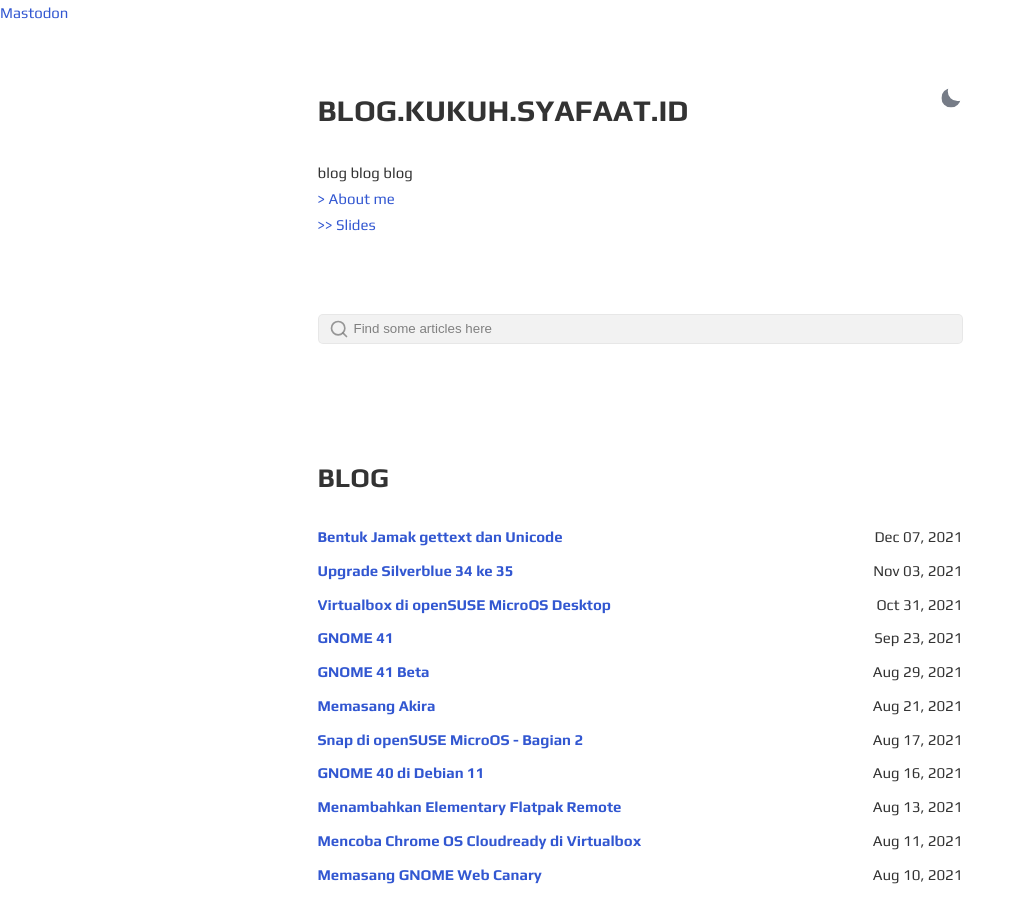
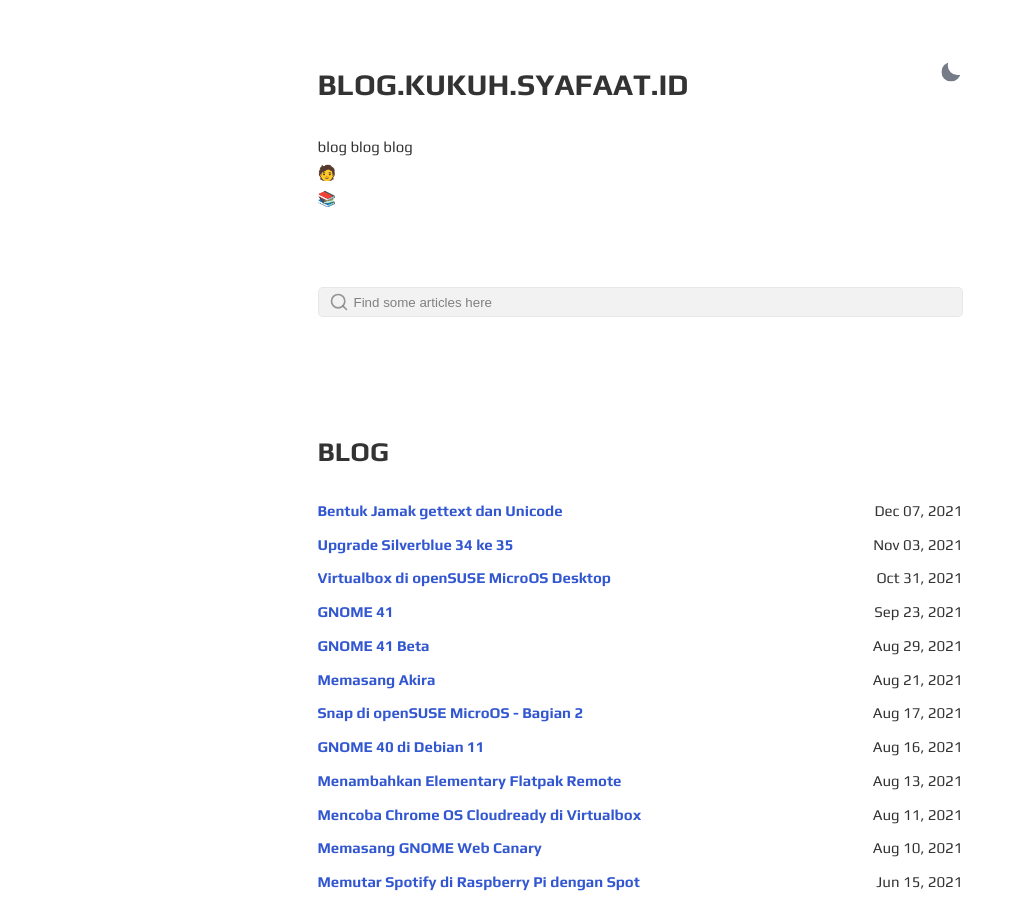
Before and after one commit to cho2/cho2.github.io, a Jekyll site: the page built from index.html, in a window 1280 px wide and 900 px high. Shown: the whole window, without its empty margins (0-1025 px from the left). Built offline with Jekyll 4.4.1, drawn with Linux system fonts in a browser that asks for light colours.

Commit message:
Move mastodon link, fix bio

```diff
--- a/_layouts/default.html
+++ b/_layouts/default.html
@@ -4,7 +4,6 @@ layout: compress
 
 <!DOCTYPE html>
 <html lang="en">
-<a rel="me" href="https://mstdn.id/@cho2">Mastodon</a>
 {% include head.html %}
  <!-- Global site tag (gtag.js) - Google Analytics -->
  <script async src="https://www.googletagmanager.com/gtag/js?id=GTM-KWHTVK6"></script>
--- a/index.html
+++ b/index.html
@@ -11,10 +11,13 @@ layout: default
     <div class="bio">
 	    {{ site.description }}
         <p>
-    	    <a href="{{ site.url }}{{ site.baseurl }}/about/">> About me</a>
+    	    <a href="{{ site.url }}{{ site.baseurl }}/about/">🧑</a>
         </p>
         <p>
-            <a href="https://blog.kukuh.syafaat.id/slides/">>> Slides</a>
+            <a href="https://blog.kukuh.syafaat.id/slides/">📚</a>
+        </p>
+        <p>
+            <a rel="me" href="https://mstdn.id/@cho2"></a>
         </p>
     </div>
 
```
